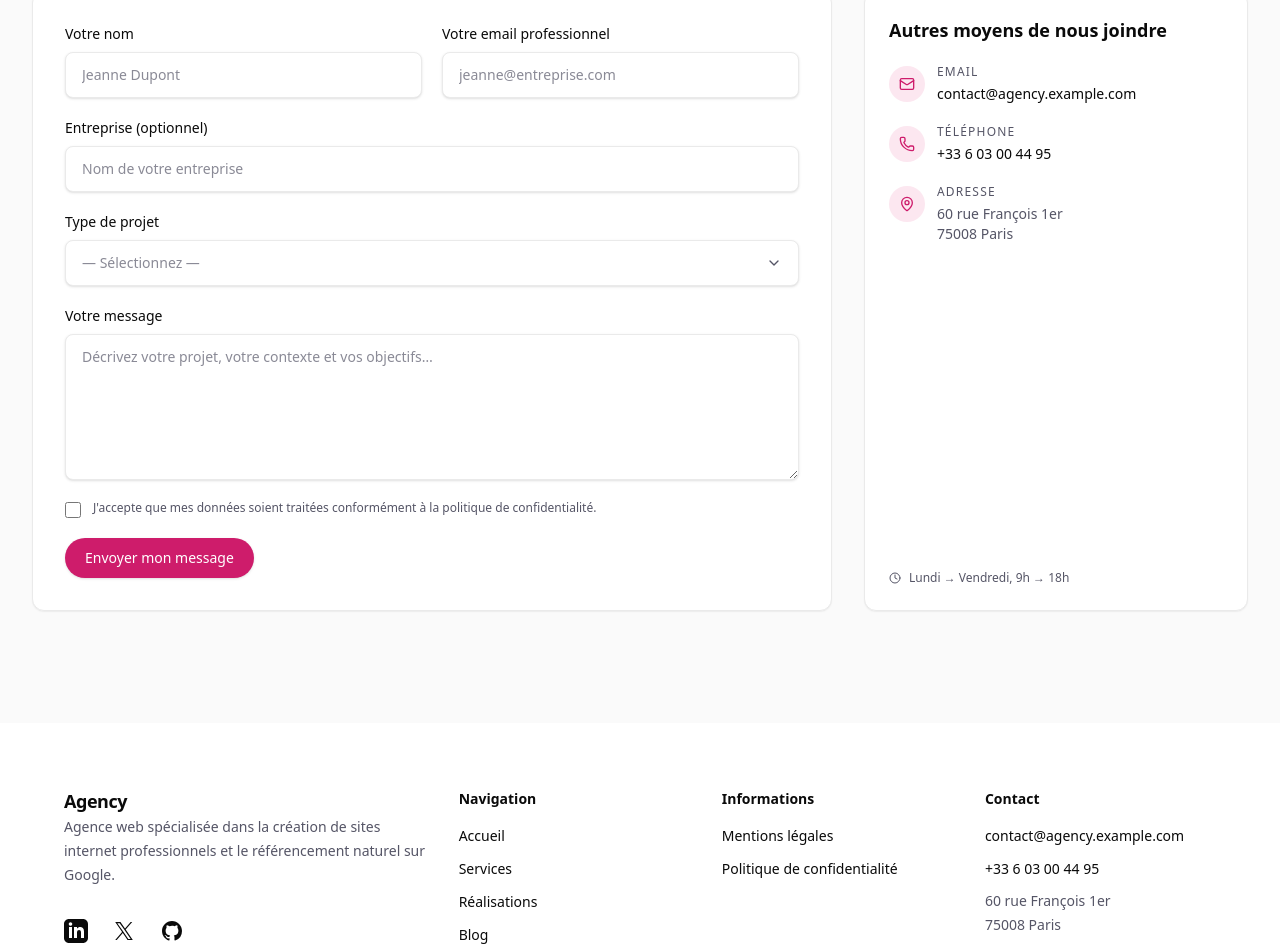
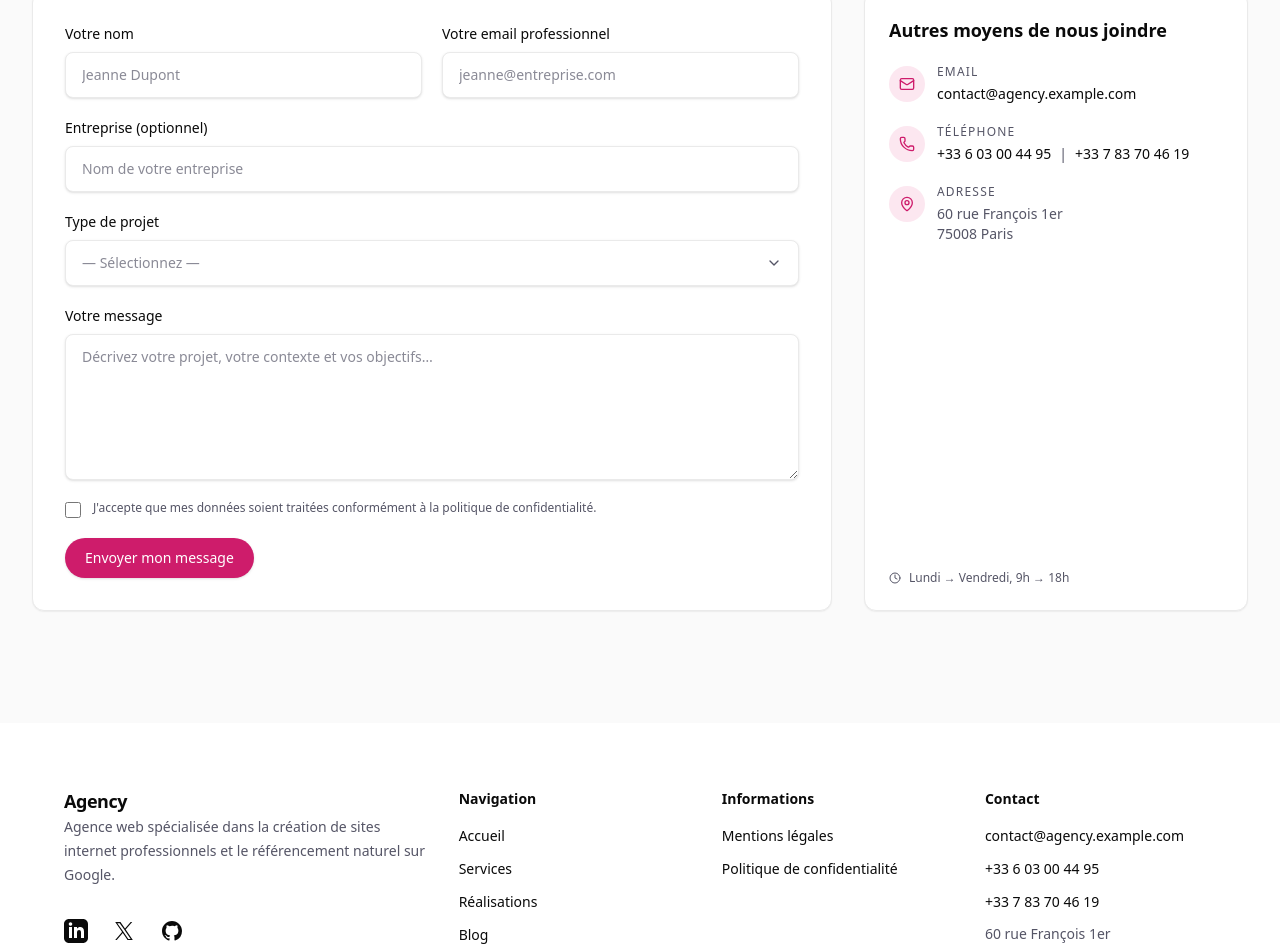
Before and after one commit to Emiiir95/codly, a Next.js app: page /contact in a window 1280 px wide. Shown: the part 419-1369 px from the top of the page. Built offline with nearby package versions, Linux system fonts and the light colour scheme.

Commit message:
numero de tel

```diff
--- a/public/locales/en/common.json
+++ b/public/locales/en/common.json
@@ -962,7 +962,7 @@
     "sections": [
       {
         "title": "1. Website Publisher",
-        "body": "The website accessible at <strong>agency.example.com</strong> is published by:<br><br><strong>Emir Sen</strong><br>Sole proprietor (auto-entrepreneur)<br>SIRET: 983 251 810 00013<br>RCS Paris: 983 251 810<br><br><strong>Registered address:</strong> 60 rue François 1er, 75008 Paris, France<br><strong>Publication director:</strong> Emir Sen<br><strong>Contact:</strong> <a href=\"mailto:contact@agency.example.com\">contact@agency.example.com</a><br><strong>Phone:</strong> +33 6 03 00 44 95"
+        "body": "The website accessible at <strong>agency.example.com</strong> is published by:<br><br><strong>Emir Sen</strong><br>Sole proprietor (auto-entrepreneur)<br>SIRET: 983 251 810 00013<br>RCS Paris: 983 251 810<br><br><strong>Registered address:</strong> 60 rue François 1er, 75008 Paris, France<br><strong>Publication director:</strong> Emir Sen<br><strong>Contact:</strong> <a href=\"mailto:contact@agency.example.com\">contact@agency.example.com</a><br><strong>Phone:</strong> +33 6 03 00 44 95 / +33 7 83 70 46 19"
       },
       {
         "title": "2. Hosting",
--- a/public/locales/es/common.json
+++ b/public/locales/es/common.json
@@ -962,7 +962,7 @@
     "sections": [
       {
         "title": "1. Editor del sitio",
-        "body": "El sitio accesible en <strong>agency.example.com</strong> es editado por:<br><br><strong>Emir Sen</strong><br>Empresario individual (auto-entrepreneur)<br>SIRET: 983 251 810 00013<br>RCS París: 983 251 810<br><br><strong>Domicilio social:</strong> 60 rue François 1er, 75008 París, Francia<br><strong>Director de la publicación:</strong> Emir Sen<br><strong>Contacto:</strong> <a href=\"mailto:contact@agency.example.com\">contact@agency.example.com</a><br><strong>Tel.:</strong> +33 6 03 00 44 95"
+        "body": "El sitio accesible en <strong>agency.example.com</strong> es editado por:<br><br><strong>Emir Sen</strong><br>Empresario individual (auto-entrepreneur)<br>SIRET: 983 251 810 00013<br>RCS París: 983 251 810<br><br><strong>Domicilio social:</strong> 60 rue François 1er, 75008 París, Francia<br><strong>Director de la publicación:</strong> Emir Sen<br><strong>Contacto:</strong> <a href=\"mailto:contact@agency.example.com\">contact@agency.example.com</a><br><strong>Tel.:</strong> +33 6 03 00 44 95 / +33 7 83 70 46 19"
       },
       {
         "title": "2. Alojamiento",
--- a/public/locales/fr/common.json
+++ b/public/locales/fr/common.json
@@ -962,7 +962,7 @@
     "sections": [
       {
         "title": "1. Éditeur du site",
-        "body": "Le site accessible à l'adresse <strong>agency.example.com</strong> est édité par :<br><br><strong>Emir Sen</strong><br>Entrepreneur individuel (auto-entrepreneur)<br>SIRET : 983 251 810 00013<br>RCS Paris : 983 251 810<br><br><strong>Siège social :</strong> 60 rue François 1er, 75008 Paris<br><strong>Directeur de la publication :</strong> Emir Sen<br><strong>Contact :</strong> <a href=\"mailto:contact@agency.example.com\">contact@agency.example.com</a><br><strong>Tél. :</strong> +33 6 03 00 44 95"
+        "body": "Le site accessible à l'adresse <strong>agency.example.com</strong> est édité par :<br><br><strong>Emir Sen</strong><br>Entrepreneur individuel (auto-entrepreneur)<br>SIRET : 983 251 810 00013<br>RCS Paris : 983 251 810<br><br><strong>Siège social :</strong> 60 rue François 1er, 75008 Paris<br><strong>Directeur de la publication :</strong> Emir Sen<br><strong>Contact :</strong> <a href=\"mailto:contact@agency.example.com\">contact@agency.example.com</a><br><strong>Tél. :</strong> +33 6 03 00 44 95 / +33 7 83 70 46 19"
       },
       {
         "title": "2. Hébergement",
--- a/src/components/molecules/ContactInfoCard.tsx
+++ b/src/components/molecules/ContactInfoCard.tsx
@@ -35,12 +35,23 @@ export default function ContactInfoCard() {
           <p className="text-xs uppercase tracking-widest text-[var(--color-fg-muted)]">
             {t("contact.info.phoneLabel")}
           </p>
-          <a
-            href={`tel:${SITE.phone.replace(/\s/g, "")}`}
-            className="mt-1 block text-sm text-[var(--color-fg)] transition-colors hover:text-[var(--color-accent)]"
-          >
-            {SITE.phone}
-          </a>
+          <div className="mt-1 flex flex-wrap items-center gap-x-2 gap-y-0.5 text-sm">
+            {SITE.phones.map((phone, i) => (
+              <span key={phone} className="flex items-center gap-2">
+                {i > 0 && (
+                  <span aria-hidden className="text-[var(--color-fg-muted)]">
+                    |
+                  </span>
+                )}
+                <a
+                  href={`tel:${phone.replace(/\s/g, "")}`}
+                  className="text-[var(--color-fg)] transition-colors hover:text-[var(--color-accent)]"
+                >
+                  {phone}
+                </a>
+              </span>
+            ))}
+          </div>
         </div>
       </div>
 
--- a/src/components/molecules/FooterContactBlock.tsx
+++ b/src/components/molecules/FooterContactBlock.tsx
@@ -15,14 +15,16 @@ export default function FooterContactBlock() {
             {SITE.email}
           </a>
         </li>
-        <li>
-          <a
-            href={`tel:${SITE.phone.replace(/\s/g, "")}`}
-            className="hover:text-[var(--color-accent)]"
-          >
-            {SITE.phone}
-          </a>
-        </li>
+        {SITE.phones.map((phone) => (
+          <li key={phone}>
+            <a
+              href={`tel:${phone.replace(/\s/g, "")}`}
+              className="hover:text-[var(--color-accent)]"
+            >
+              {phone}
+            </a>
+          </li>
+        ))}
         <li>
           {SITE.address.street}
           <br />
--- a/src/components/organisms/Footer.tsx
+++ b/src/components/organisms/Footer.tsx
@@ -135,14 +135,16 @@ export default function Footer() {
                     {SITE.email}
                   </a>
                 </li>
-                <li>
-                  <a
-                    href={`tel:${SITE.phone.replace(/\s/g, "")}`}
-                    className="text-sm/6 text-fg-muted hover:text-fg"
-                  >
-                    {SITE.phone}
-                  </a>
-                </li>
+                {SITE.phones.map((phone) => (
+                  <li key={phone}>
+                    <a
+                      href={`tel:${phone.replace(/\s/g, "")}`}
+                      className="text-sm/6 text-fg-muted hover:text-fg"
+                    >
+                      {phone}
+                    </a>
+                  </li>
+                ))}
                 <li className="text-sm/6 text-fg-muted">
                   {SITE.address.street}
                   <br />
--- a/src/components/organisms/Header.tsx
+++ b/src/components/organisms/Header.tsx
@@ -240,6 +240,16 @@ export default function Header() {
         </div>
       </div>
 
+      {/* Mobile nav backdrop: blurs and dims the page behind the menu; clicking it closes the menu. */}
+      <button
+        type="button"
+        aria-label={t("nav.closeMenu")}
+        onClick={() => setOpen(false)}
+        className={`fixed inset-0 -z-10 bg-black/40 backdrop-blur-md transition-opacity duration-300 md:hidden ${
+          open ? "opacity-100" : "pointer-events-none opacity-0"
+        }`}
+      />
+
       {/* Mobile nav */}
       {open && (
         <nav
--- a/src/lib/site.ts
+++ b/src/lib/site.ts
@@ -3,6 +3,7 @@ export const SITE = {
   domain: "https://agency.example.com",
   email: "contact@agency.example.com",
   phone: "+33 6 03 00 44 95",
+  phones: ["+33 6 03 00 44 95", "+33 7 83 70 46 19"],
   address: {
     street: "60 rue François 1er",
     city: "Paris",
```
